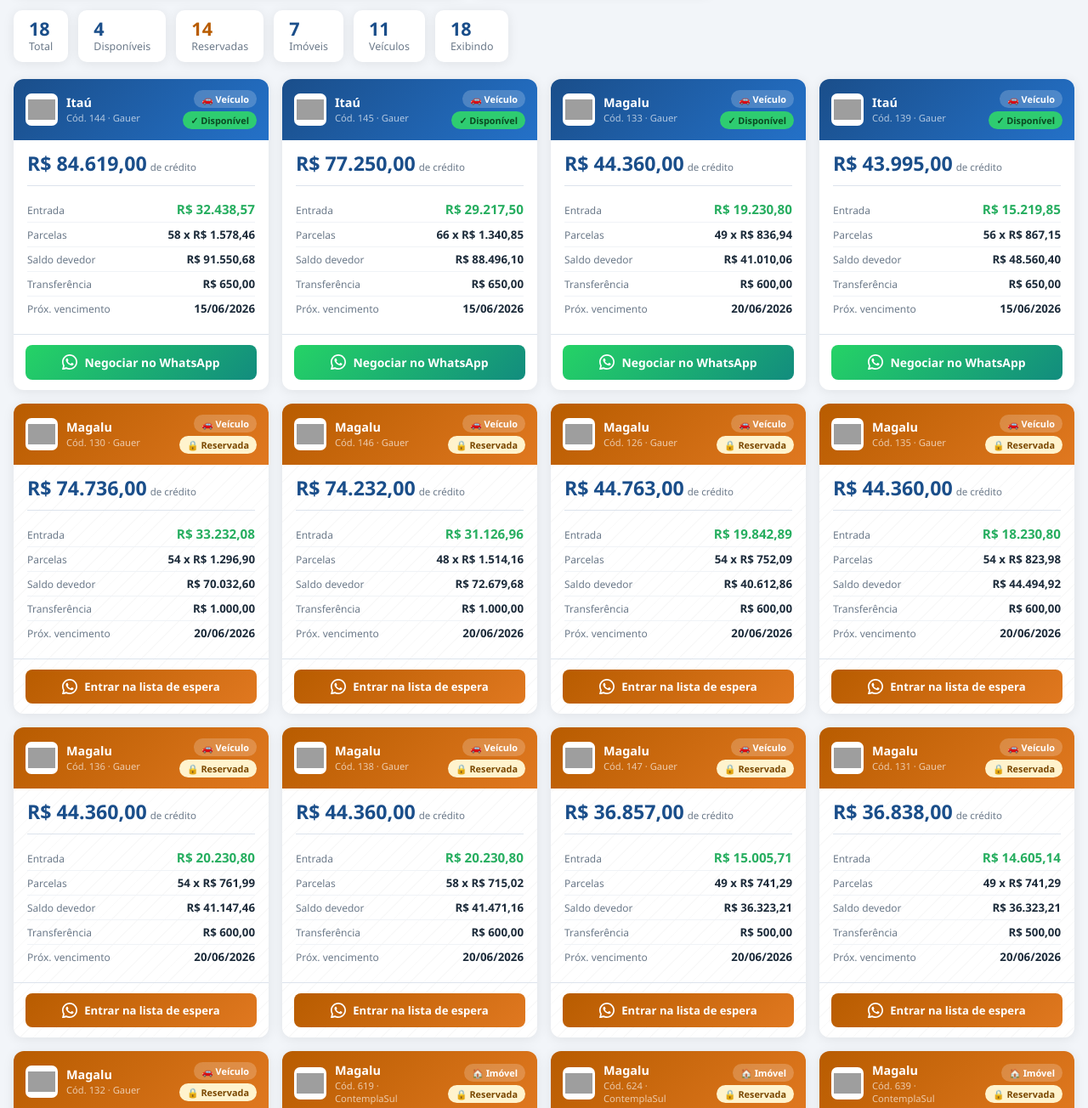
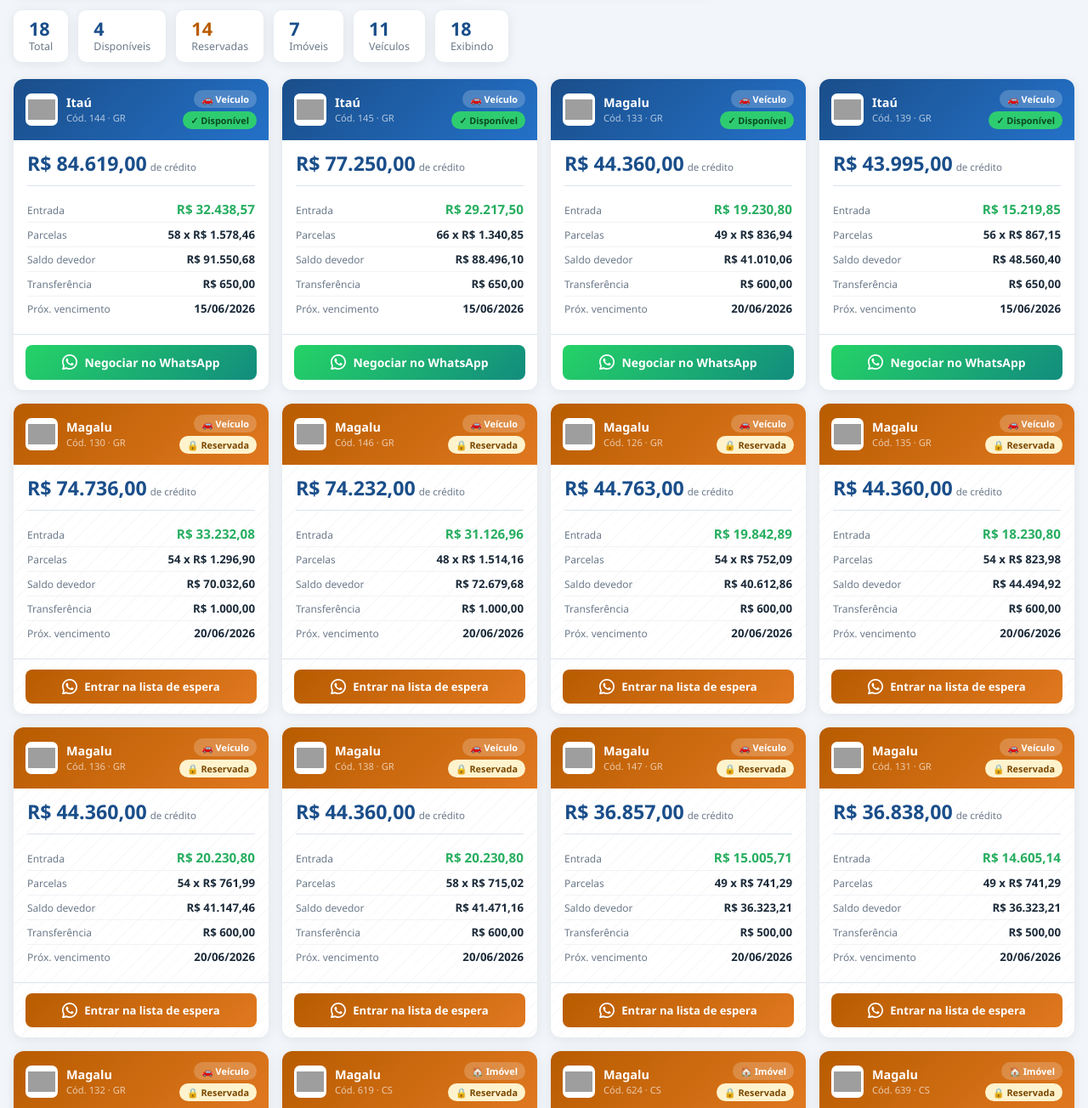
Before and after one commit to Cleiton-Ventura/contempladas-sentir-seguro, a plain HTML site: page index.html in a window 1280 px wide. Shown: the part 140-1444 px from the top of the page at 85% size. Drawn offline with Linux system fonts and the light colour scheme; grey boxes are pictures that could not be loaded.

Commit message:
Oculta nomes dos parceiros

```diff
--- a/index.html
+++ b/index.html
@@ -145,7 +145,7 @@
     <div class="card-admin">
       <img class="admin-logo" src="https://gauerconsorcios.contempladas.net/public/media/images/logos/administradoras/itauconsorcio.png" alt="Itaú" onerror="this.style.display='none';this.nextElementSibling.style.display='flex'">
       <div class="admin-fallback" style="display:none">IT</div>
-      <div><div class="admin-name">Itaú</div><div class="admin-sub">Cód. 144 · Gauer</div></div>
+      <div><div class="admin-name">Itaú</div><div class="admin-sub">Cód. 144 · GR</div></div>
     </div>
     <div class="card-badges">
       <span class="badge badge-seg">🚗 Veículo</span>
@@ -175,7 +175,7 @@
     <div class="card-admin">
       <img class="admin-logo" src="https://gauerconsorcios.contempladas.net/public/media/images/logos/administradoras/itauconsorcio.png" alt="Itaú" onerror="this.style.display='none';this.nextElementSibling.style.display='flex'">
       <div class="admin-fallback" style="display:none">IT</div>
-      <div><div class="admin-name">Itaú</div><div class="admin-sub">Cód. 145 · Gauer</div></div>
+      <div><div class="admin-name">Itaú</div><div class="admin-sub">Cód. 145 · GR</div></div>
     </div>
     <div class="card-badges">
       <span class="badge badge-seg">🚗 Veículo</span>
@@ -205,7 +205,7 @@
     <div class="card-admin">
       <img class="admin-logo" src="https://gauerconsorcios.contempladas.net/public/media/images/logos/administradoras/magalu.png" alt="Magalu" onerror="this.style.display='none';this.nextElementSibling.style.display='flex'">
       <div class="admin-fallback" style="display:none">MG</div>
-      <div><div class="admin-name">Magalu</div><div class="admin-sub">Cód. 133 · Gauer</div></div>
+      <div><div class="admin-name">Magalu</div><div class="admin-sub">Cód. 133 · GR</div></div>
     </div>
     <div class="card-badges">
       <span class="badge badge-seg">🚗 Veículo</span>
@@ -235,7 +235,7 @@
     <div class="card-admin">
       <img class="admin-logo" src="https://gauerconsorcios.contempladas.net/public/media/images/logos/administradoras/itauconsorcio.png" alt="Itaú" onerror="this.style.display='none';this.nextElementSibling.style.display='flex'">
       <div class="admin-fallback" style="display:none">IT</div>
-      <div><div class="admin-name">Itaú</div><div class="admin-sub">Cód. 139 · Gauer</div></div>
+      <div><div class="admin-name">Itaú</div><div class="admin-sub">Cód. 139 · GR</div></div>
     </div>
     <div class="card-badges">
       <span class="badge badge-seg">🚗 Veículo</span>
@@ -270,7 +270,7 @@
     <div class="card-admin">
       <img class="admin-logo" src="https://gauerconsorcios.contempladas.net/public/media/images/logos/administradoras/magalu.png" alt="Magalu" onerror="this.style.display='none';this.nextElementSibling.style.display='flex'">
       <div class="admin-fallback" style="display:none">MG</div>
-      <div><div class="admin-name">Magalu</div><div class="admin-sub">Cód. 130 · Gauer</div></div>
+      <div><div class="admin-name">Magalu</div><div class="admin-sub">Cód. 130 · GR</div></div>
     </div>
     <div class="card-badges">
       <span class="badge badge-seg">🚗 Veículo</span>
@@ -301,7 +301,7 @@
     <div class="card-admin">
       <img class="admin-logo" src="https://gauerconsorcios.contempladas.net/public/media/images/logos/administradoras/magalu.png" alt="Magalu" onerror="this.style.display='none';this.nextElementSibling.style.display='flex'">
       <div class="admin-fallback" style="display:none">MG</div>
-      <div><div class="admin-name">Magalu</div><div class="admin-sub">Cód. 146 · Gauer</div></div>
+      <div><div class="admin-name">Magalu</div><div class="admin-sub">Cód. 146 · GR</div></div>
     </div>
     <div class="card-badges">
       <span class="badge badge-seg">🚗 Veículo</span>
@@ -332,7 +332,7 @@
     <div class="card-admin">
       <img class="admin-logo" src="https://gauerconsorcios.contempladas.net/public/media/images/logos/administradoras/magalu.png" alt="Magalu" onerror="this.style.display='none';this.nextElementSibling.style.display='flex'">
       <div class="admin-fallback" style="display:none">MG</div>
-      <div><div class="admin-name">Magalu</div><div class="admin-sub">Cód. 126 · Gauer</div></div>
+      <div><div class="admin-name">Magalu</div><div class="admin-sub">Cód. 126 · GR</div></div>
     </div>
     <div class="card-badges">
       <span class="badge badge-seg">🚗 Veículo</span>
@@ -363,7 +363,7 @@
     <div class="card-admin">
       <img class="admin-logo" src="https://gauerconsorcios.contempladas.net/public/media/images/logos/administradoras/magalu.png" alt="Magalu" onerror="this.style.display='none';this.nextElementSibling.style.display='flex'">
       <div class="admin-fallback" style="display:none">MG</div>
-      <div><div class="admin-name">Magalu</div><div class="admin-sub">Cód. 135 · Gauer</div></div>
+      <div><div class="admin-name">Magalu</div><div class="admin-sub">Cód. 135 · GR</div></div>
     </div>
     <div class="card-badges">
       <span class="badge badge-seg">🚗 Veículo</span>
@@ -394,7 +394,7 @@
     <div class="card-admin">
       <img class="admin-logo" src="https://gauerconsorcios.contempladas.net/public/media/images/logos/administradoras/magalu.png" alt="Magalu" onerror="this.style.display='none';this.nextElementSibling.style.display='flex'">
       <div class="admin-fallback" style="display:none">MG</div>
-      <div><div class="admin-name">Magalu</div><div class="admin-sub">Cód. 136 · Gauer</div></div>
+      <div><div class="admin-name">Magalu</div><div class="admin-sub">Cód. 136 · GR</div></div>
     </div>
     <div class="card-badges">
       <span class="badge badge-seg">🚗 Veículo</span>
@@ -425,7 +425,7 @@
     <div class="card-admin">
       <img class="admin-logo" src="https://gauerconsorcios.contempladas.net/public/media/images/logos/administradoras/magalu.png" alt="Magalu" onerror="this.style.display='none';this.nextElementSibling.style.display='flex'">
       <div class="admin-fallback" style="display:none">MG</div>
-      <div><div class="admin-name">Magalu</div><div class="admin-sub">Cód. 138 · Gauer</div></div>
+      <div><div class="admin-name">Magalu</div><div class="admin-sub">Cód. 138 · GR</div></div>
     </div>
     <div class="card-badges">
       <span class="badge badge-seg">🚗 Veículo</span>
@@ -456,7 +456,7 @@
     <div class="card-admin">
       <img class="admin-logo" src="https://gauerconsorcios.contempladas.net/public/media/images/logos/administradoras/magalu.png" alt="Magalu" onerror="this.style.display='none';this.nextElementSibling.style.display='flex'">
       <div class="admin-fallback" style="display:none">MG</div>
-      <div><div class="admin-name">Magalu</div><div class="admin-sub">Cód. 147 · Gauer</div></div>
+      <div><div class="admin-name">Magalu</div><div class="admin-sub">Cód. 147 · GR</div></div>
     </div>
     <div class="card-badges">
       <span class="badge badge-seg">🚗 Veículo</span>
@@ -487,7 +487,7 @@
     <div class="card-admin">
       <img class="admin-logo" src="https://gauerconsorcios.contempladas.net/public/media/images/logos/administradoras/magalu.png" alt="Magalu" onerror="this.style.display='none';this.nextElementSibling.style.display='flex'">
       <div class="admin-fallback" style="display:none">MG</div>
-      <div><div class="admin-name">Magalu</div><div class="admin-sub">Cód. 131 · Gauer</div></div>
+      <div><div class="admin-name">Magalu</div><div class="admin-sub">Cód. 131 · GR</div></div>
     </div>
     <div class="card-badges">
       <span class="badge badge-seg">🚗 Veículo</span>
@@ -518,7 +518,7 @@
     <div class="card-admin">
       <img class="admin-logo" src="https://gauerconsorcios.contempladas.net/public/media/images/logos/administradoras/magalu.png" alt="Magalu" onerror="this.style.display='none';this.nextElementSibling.style.display='flex'">
       <div class="admin-fallback" style="display:none">MG</div>
-      <div><div class="admin-name">Magalu</div><div class="admin-sub">Cód. 132 · Gauer</div></div>
+      <div><div class="admin-name">Magalu</div><div class="admin-sub">Cód. 132 · GR</div></div>
     </div>
     <div class="card-badges">
       <span class="badge badge-seg">🚗 Veículo</span>
@@ -553,7 +553,7 @@
     <div class="card-admin">
       <img class="admin-logo" src="https://gauerconsorcios.contempladas.net/public/media/images/logos/administradoras/magalu.png" alt="Magalu" onerror="this.style.display='none';this.nextElementSibling.style.display='flex'">
       <div class="admin-fallback" style="display:none">MG</div>
-      <div><div class="admin-name">Magalu</div><div class="admin-sub">Cód. 619 · ContemplaSul</div></div>
+      <div><div class="admin-name">Magalu</div><div class="admin-sub">Cód. 619 · CS</div></div>
     </div>
     <div class="card-badges">
       <span class="badge badge-seg">🏠 Imóvel</span>
@@ -584,7 +584,7 @@
     <div class="card-admin">
       <img class="admin-logo" src="https://gauerconsorcios.contempladas.net/public/media/images/logos/administradoras/magalu.png" alt="Magalu" onerror="this.style.display='none';this.nextElementSibling.style.display='flex'">
       <div class="admin-fallback" style="display:none">MG</div>
-      <div><div class="admin-name">Magalu</div><div class="admin-sub">Cód. 624 · ContemplaSul</div></div>
+      <div><div class="admin-name">Magalu</div><div class="admin-sub">Cód. 624 · CS</div></div>
     </div>
     <div class="card-badges">
       <span class="badge badge-seg">🏠 Imóvel</span>
@@ -615,7 +615,7 @@
     <div class="card-admin">
       <img class="admin-logo" src="https://gauerconsorcios.contempladas.net/public/media/images/logos/administradoras/magalu.png" alt="Magalu" onerror="this.style.display='none';this.nextElementSibling.style.display='flex'">
       <div class="admin-fallback" style="display:none">MG</div>
-      <div><div class="admin-name">Magalu</div><div class="admin-sub">Cód. 639 · ContemplaSul</div></div>
+      <div><div class="admin-name">Magalu</div><div class="admin-sub">Cód. 639 · CS</div></div>
     </div>
     <div class="card-badges">
       <span class="badge badge-seg">🏠 Imóvel</span>
@@ -646,7 +646,7 @@
     <div class="card-admin">
       <img class="admin-logo" src="https://gauerconsorcios.contempladas.net/public/media/images/logos/administradoras/magalu.png" alt="Magalu" onerror="this.style.display='none';this.nextElementSibling.style.display='flex'">
       <div class="admin-fallback" style="display:none">MG</div>
-      <div><div class="admin-name">Magalu</div><div class="admin-sub">Cód. 631 · ContemplaSul</div></div>
+      <div><div class="admin-name">Magalu</div><div class="admin-sub">Cód. 631 · CS</div></div>
     </div>
     <div class="card-badges">
       <span class="badge badge-seg">🏠 Imóvel</span>
@@ -677,7 +677,7 @@
     <div class="card-admin">
       <img class="admin-logo" src="https://gauerconsorcios.contempladas.net/public/media/images/logos/administradoras/magalu.png" alt="Magalu" onerror="this.style.display='none';this.nextElementSibling.style.display='flex'">
       <div class="admin-fallback" style="display:none">MG</div>
-      <div><div class="admin-name">Magalu</div><div class="admin-sub">Cód. 618 · ContemplaSul</div></div>
+      <div><div class="admin-name">Magalu</div><div class="admin-sub">Cód. 618 · CS</div></div>
     </div>
     <div class="card-badges">
       <span class="badge badge-seg">🏠 Imóvel</span>
```
Also changed, not shown: 1 other file.
